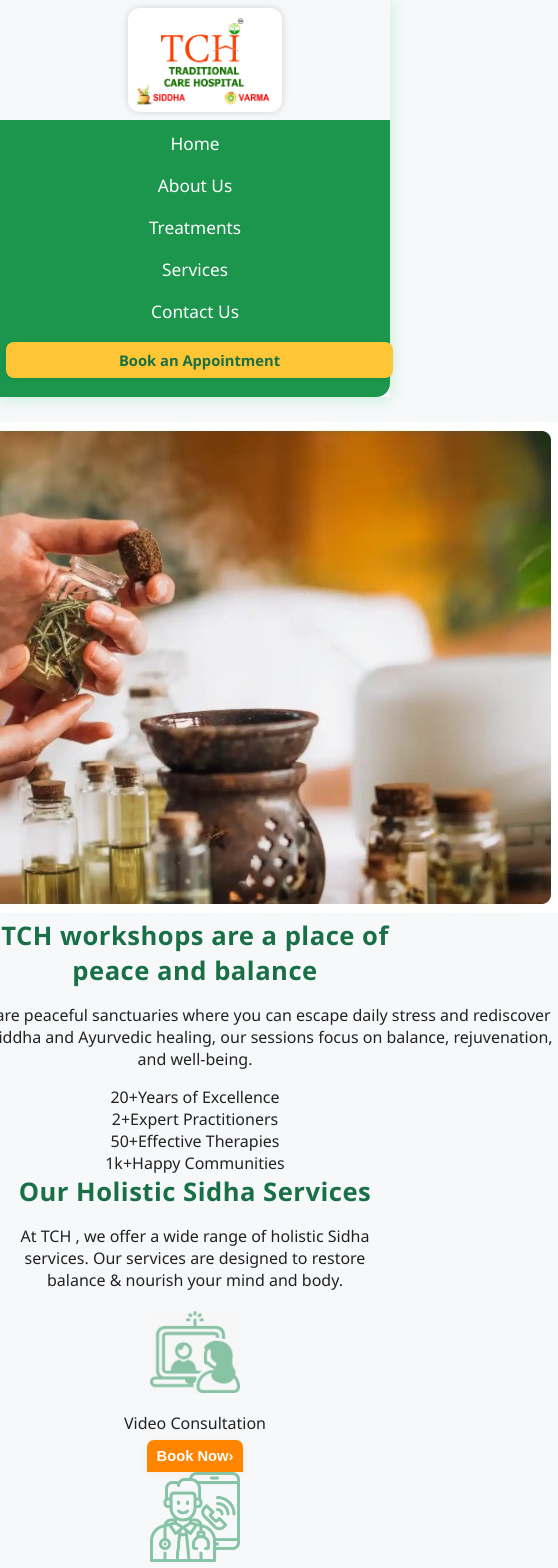
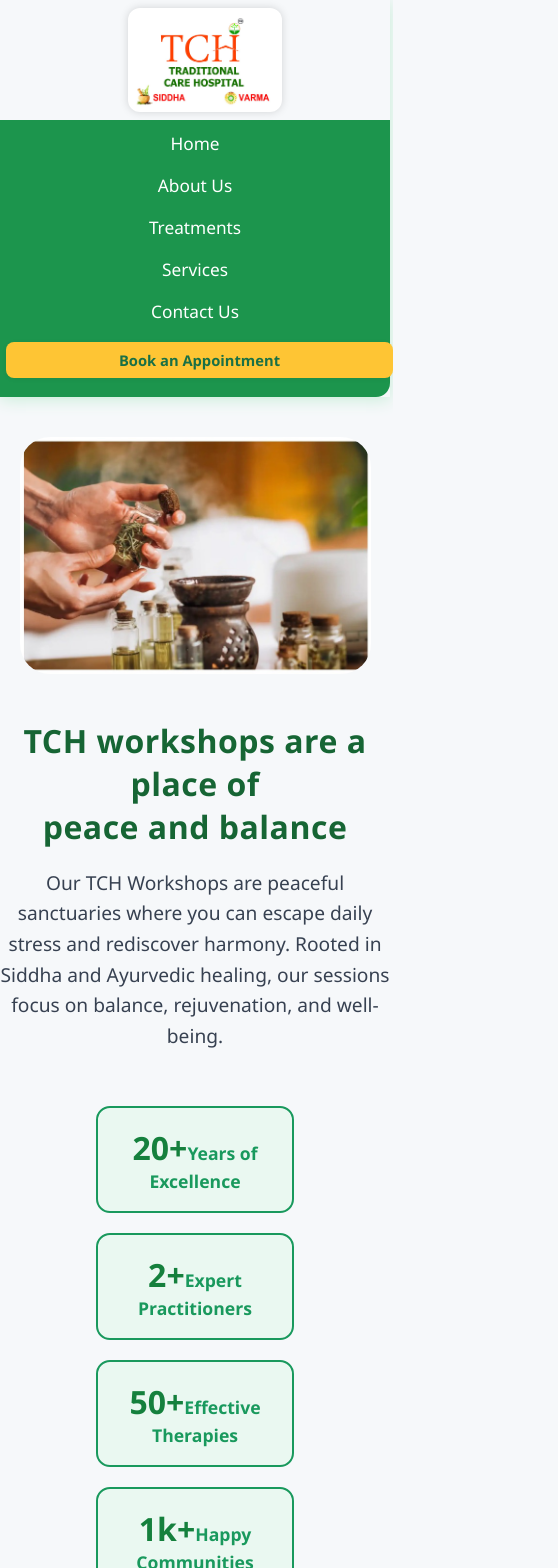
Before and after one commit to Barkavirajesh/traditional-care-hospital-chennai, a React (Create React App) app: page /about in a window 390 px wide. Shown: the top 1568 px of the page, 558 px wide, since content can reach past the window. Built offline with nearby package versions, Linux system fonts and the light colour scheme.

Commit message:
Add styles for about section and responsive design

```diff
--- a/src/App.css
+++ b/src/App.css
@@ -617,3 +617,184 @@ section[style] {
 .contact-form button:hover {
   background: #159f88;
 }
+.about-section {
+  width: 100vw;
+  padding: 80px 0;
+}
+
+/* -------- ABOUT TOP -------- */
+.about-top {
+  display: grid;
+  grid-template-columns: 1fr 1fr;
+  gap: 40px;
+  align-items: center;
+}
+
+.about-img {
+  width: 520px;
+  height: 340px;
+  max-width: 95%;
+  border-radius: 30px;
+  object-fit: cover;
+}
+
+.about-right h2 {
+  font-size: 2.8rem;
+  color: #166534;
+  font-weight: 800;
+}
+
+.about-right p {
+  font-size: 1.2rem;
+  color: #374151;
+  line-height: 1.6;
+}
+
+/* -------- STATS -------- */
+.stats-row {
+  display: flex;
+  justify-content: center;
+  gap: 20px;
+  margin: 35px 0;
+}
+
+.stat-card {
+  background: #eaf8f1;
+  border: 2px solid #19995d;
+  border-radius: 14px;
+  padding: 18px;
+  width: 240px;
+  text-align: center;
+}
+
+.stat-value {
+  font-size: 2rem;
+  color: #15803d;
+  font-weight: 800;
+}
+
+.stat-label {
+  font-size: 1.1rem;
+  color: #19995d;
+  font-weight: 600;
+}
+
+/* -------- SERVICES -------- */
+.services-container {
+  display: flex;
+  border-bottom: 2px solid #19995d;
+}
+
+.service-box {
+  flex: 1;
+  text-align: center;
+  padding: 20px;
+  border-right: 2px solid #19995d;
+}
+
+.service-box:last-child {
+  border-right: none;
+}
+
+.service-title {
+  font-size: 1.4rem;
+  font-weight: 700;
+  color: #f97316;
+}
+
+.book-btn {
+  margin-top: 20px;
+  border-radius: 35px;
+  border: 2px solid #19995d;
+  background: #fff;
+  padding: 8px 32px;
+  font-weight: 600;
+  color: #15803d;
+  display: flex;
+  justify-content: center;
+  align-items: center;
+  gap: 8px;
+}
+
+.btn-arrow {
+  background: #19995d;
+  color: white;
+  padding: 3px 7px;
+  border-radius: 50%;
+}
+
+/* -------- PROGRESS SECTION -------- */
+.progress-grid {
+  display: grid;
+  grid-template-columns: 2fr 1fr;
+  gap: 30px;
+  padding: 40px;
+}
+
+.progress-img {
+  width: 100%;
+  border-radius: 18px;
+}
+
+.sidhe-tag {
+  position: absolute;
+  bottom: 30px;
+  left: 30px;
+}
+
+/* -------- MOBILE FIXES -------- */
+@media (max-width: 768px) {
+
+  .about-section {
+    padding: 40px 0;
+  }
+
+  .about-top {
+    grid-template-columns: 1fr;
+    text-align: center;
+  }
+
+  .about-img {
+    width: 90%;
+    height: auto;
+    margin: auto;
+  }
+
+  .about-right h2 {
+    font-size: 2rem;
+  }
+
+  .stats-row {
+    flex-wrap: wrap;
+    padding: 0 20px;
+  }
+
+  .stat-card {
+    width: 45%;
+  }
+
+  .services-container {
+    flex-direction: column;
+    border-bottom: none;
+  }
+
+  .service-box {
+    border-right: none;
+    border-bottom: 2px solid #19995d;
+  }
+
+  .progress-grid {
+    grid-template-columns: 1fr;
+  }
+
+  .progress-img {
+    width: 90%;
+    margin: auto;
+  }
+
+  .sidha-tag {
+    font-size: 1.3rem;
+    left: 20px;
+    bottom: 15px;
+  }
+}
```
